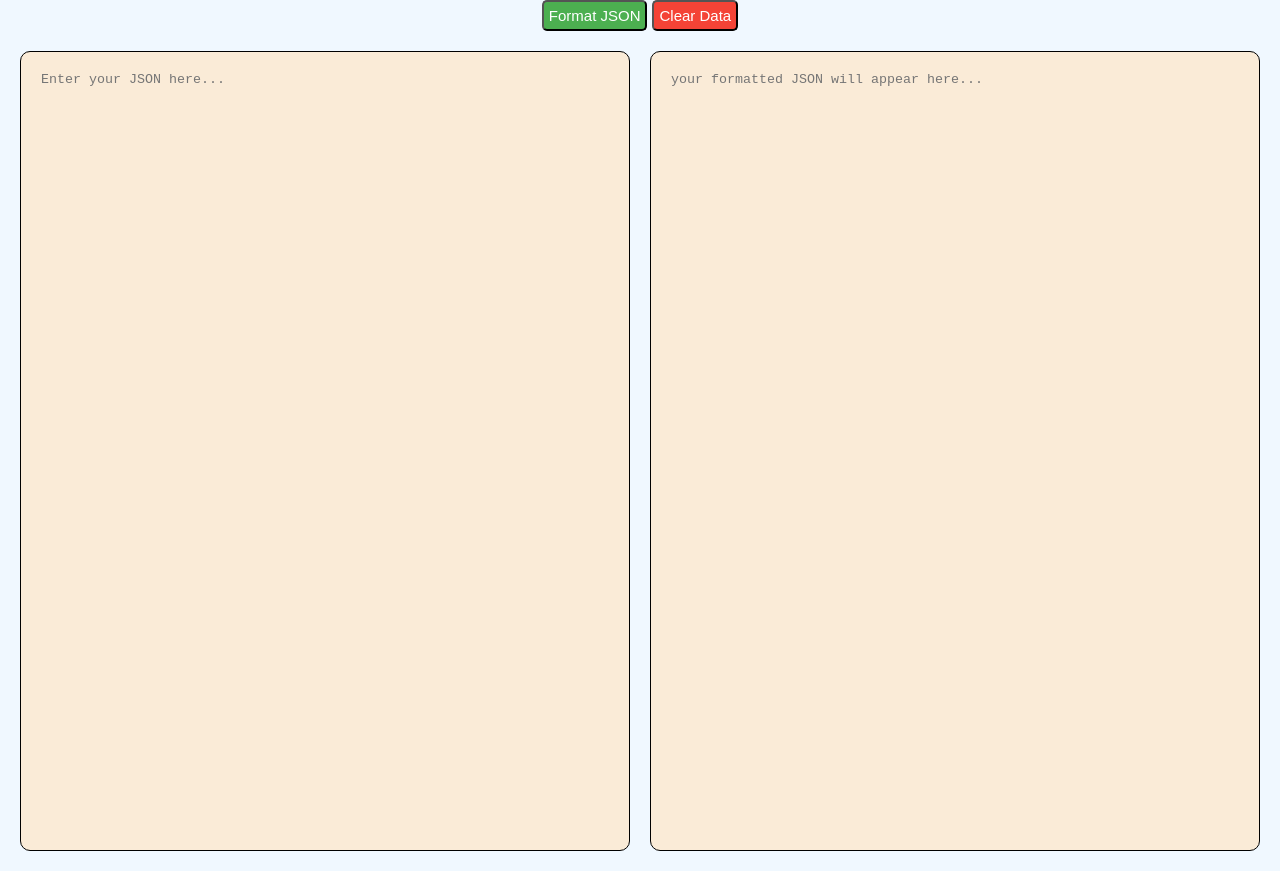
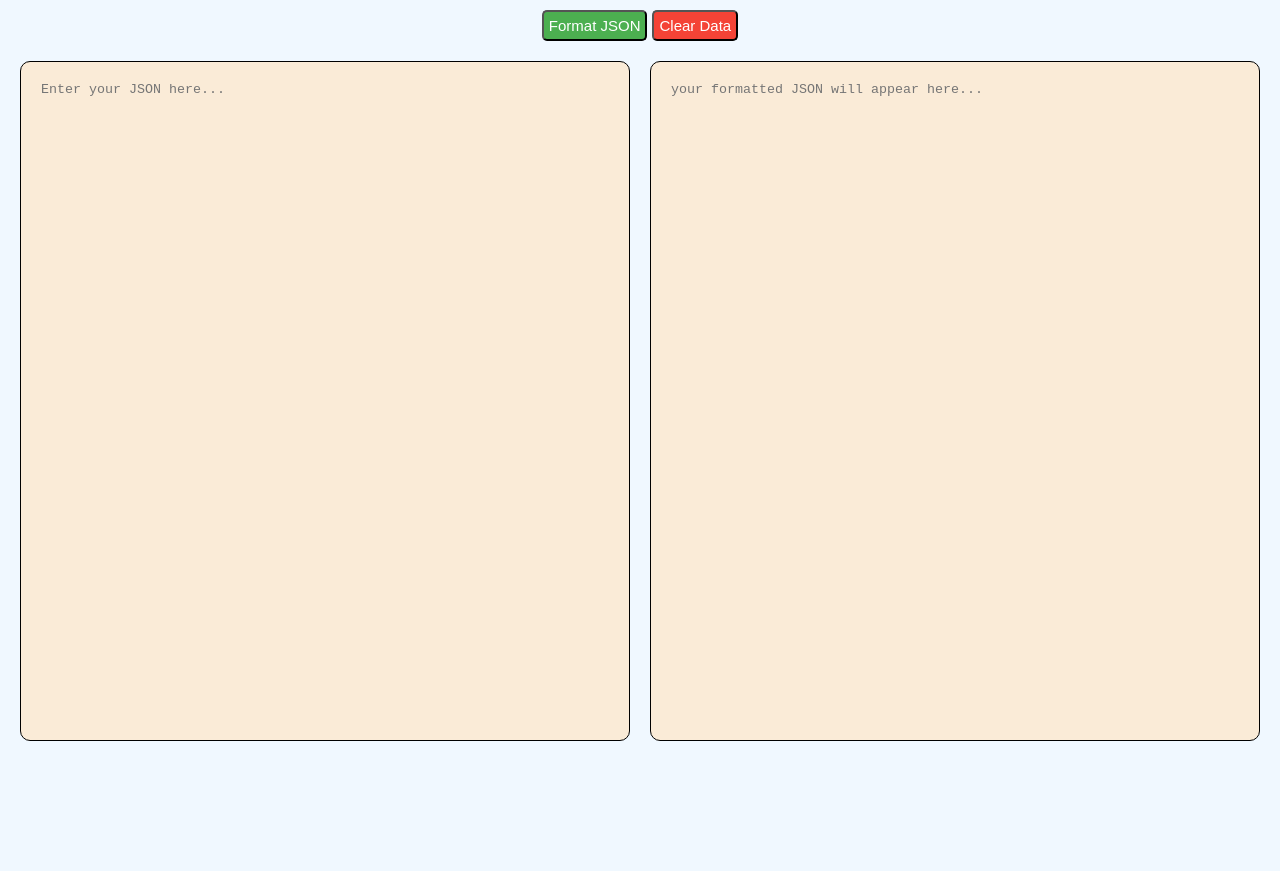
Before and after one commit to kk1110/Json-Formatter, a React (Create React App) app: page / in a window 1280 px wide. After the commit the page ends 800 px from the top, so only its background shows below. Built offline with nearby package versions, Linux system fonts and the light colour scheme.

Commit message:
view change

```diff
--- a/src/components/jsonFormatter.css
+++ b/src/components/jsonFormatter.css
@@ -1,6 +1,6 @@
 .container{
     background-color:aliceblue;
-    height:100vh;
+    height:85vh;
     align-items:center;
     margin:0;
     display:grid;
@@ -16,12 +16,13 @@
     padding:20px;
     margin:0;
     cursor: pointer;
-    resize: none;
+    resize:none;
     font-family: monospace;
     background-color:antiquewhite;
 }
 
 .buttons{
+    margin-top: 10px;
     display:flex;
     justify-content:center;
 }
```
